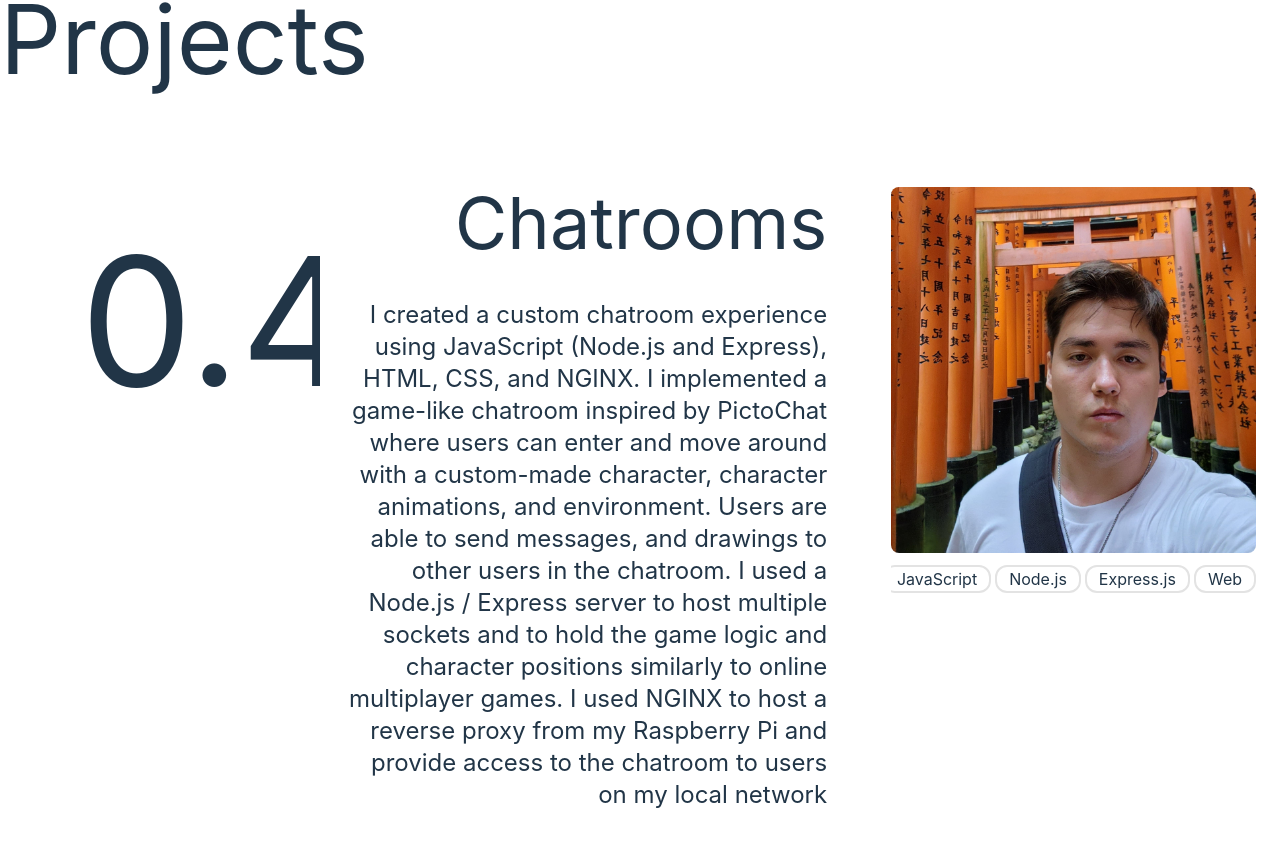
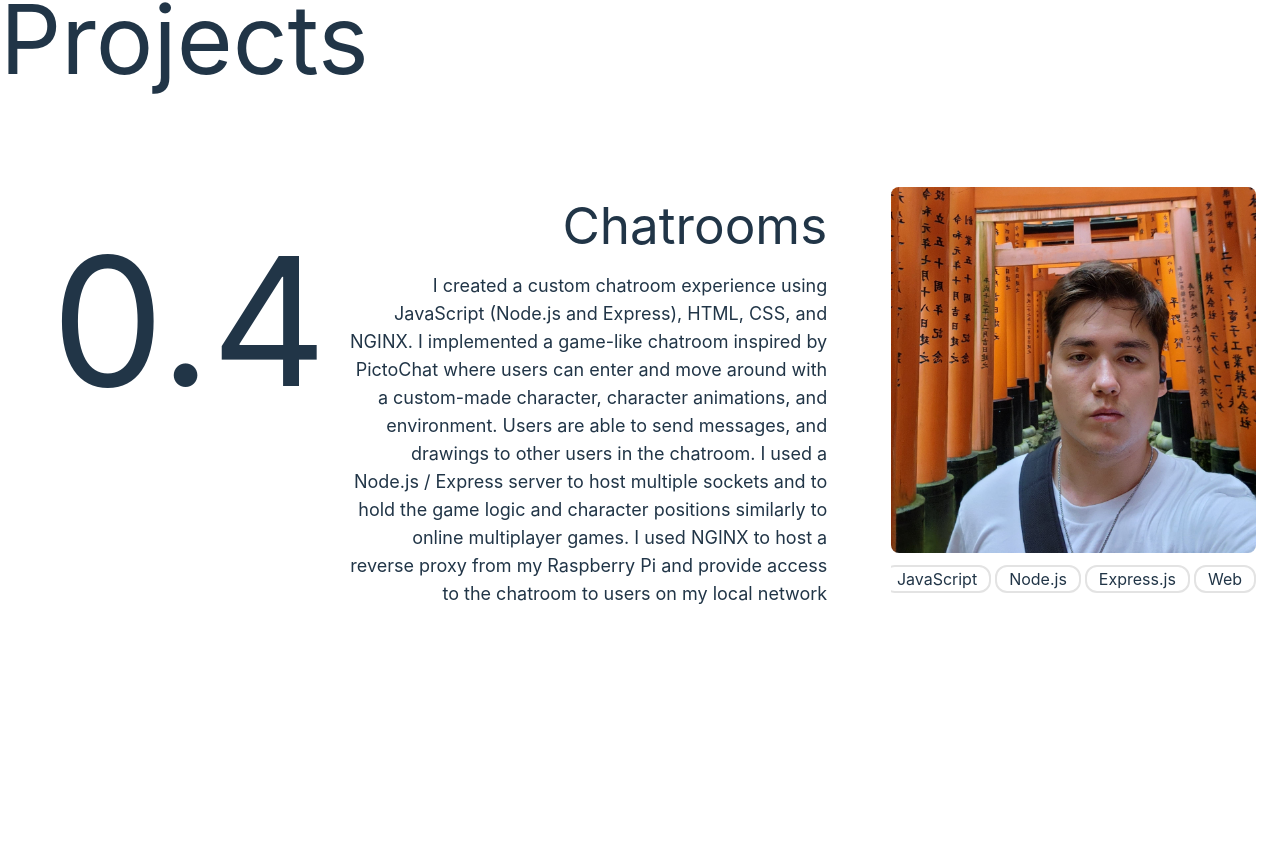
Before and after one commit to bhnord/portfolio_v2, a React (Vite) app: page / in a window 1280 px wide. Shown: the part 809-1660 px from the top of the page. Built offline with nearby package versions, Linux system fonts and the light colour scheme.

Commit message:
fix spacings

```diff
--- a/src/components/Project.tsx
+++ b/src/components/Project.tsx
@@ -11,13 +11,17 @@ export default function Project({
 }) {
   //TODO: remove borders
   //TODO: change color
+  //TODO: fix line spacing (vw??)
+  //TODO: fix picture spacing
+  //TODO: clamp -- get rid of picture when window small enough
+  //TODO: fix font sizes
   return (
     <>
-      <div className="h-[1100px] px-6 grid grid-cols-5 justify-end">
+      <div className="h-[100vh] px-6 grid grid-cols-5 justify-end">
         <div className="text-right col-span-3">
           <div className="mr-16">
-            <h3 className="text-7xl">{title}</h3>
-            <p className="text-2xl mt-10">{description}</p>
+            <h3 className="text-[4vw]">{title}</h3>
+            <p className="text-lg mt-2">{description}</p>
           </div>
         </div>
         <div className="col-span-2 overflow-hidden align">
--- a/src/components/Projects.tsx
+++ b/src/components/Projects.tsx
@@ -37,7 +37,7 @@ export default function Projects() {
   const title1 = "Chatrooms";
   const title2 = "Spotify Player";
   const title3 = "Blockchain Feasibility Assessment";
-  const title4 = "Custom Programming Language";
+  const title4 = "Programming Language";
 
   const skills1 = ["JavaScript", "Node.js", "Express.js", "Web"];
   const skills2 = ["React", "Node.js", "Express.js", "Linux"];
@@ -130,12 +130,14 @@ export default function Projects() {
         Projects
       </h2>
       <div className="grid-gap grid grid-cols-12 items-start ">
-        <div className="flex sticky top-0 text-[14vw] col-span-3 ml-[5rem] overflow-hidden">
-          <span className="">0.</span>
+        <div className="flex sticky top-0 text-[14vw] col-span-3 ml-[4vw] overflow-hidden">
+          <span className=" transition-all ease-in-out-cubic duration-1000">
+            0.
+          </span>
           <div className="relative">
             <div
               id="projects-numbering"
-              className="absolute h-full flex-col transition-all duration-1000 ease-in-out-cubic "
+              className="absolute h-full flex-col  transition-all ease-in-out-cubic duration-1000 "
             >
               <span className="inline-block">1</span>
               <span className="inline-block">2</span>
```
